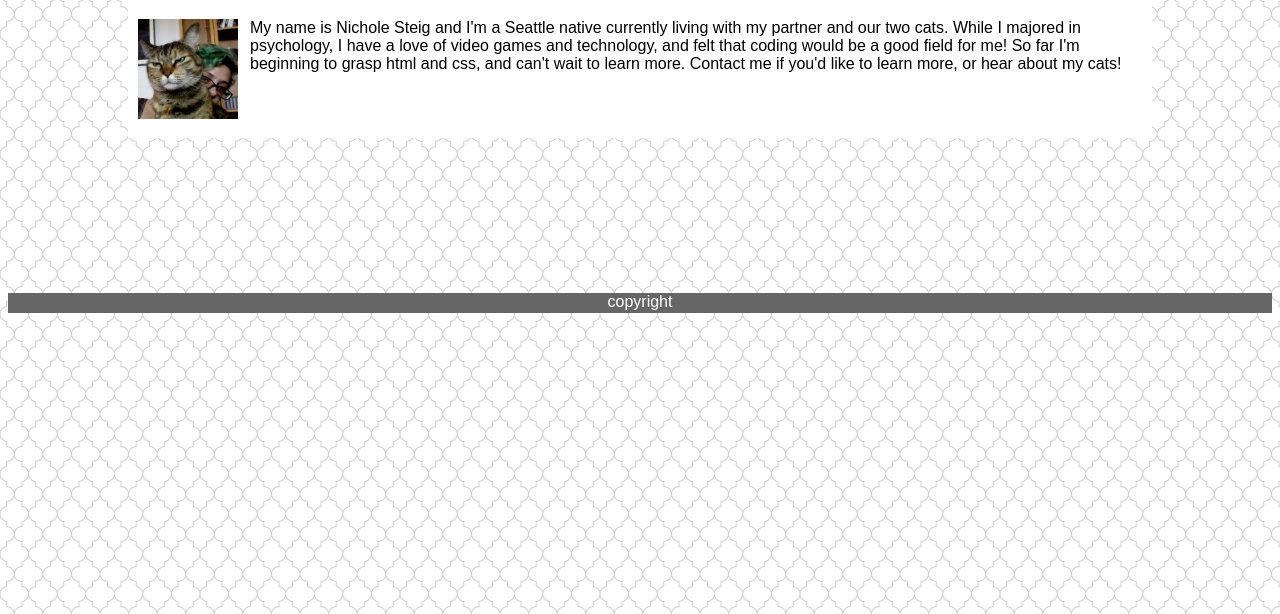
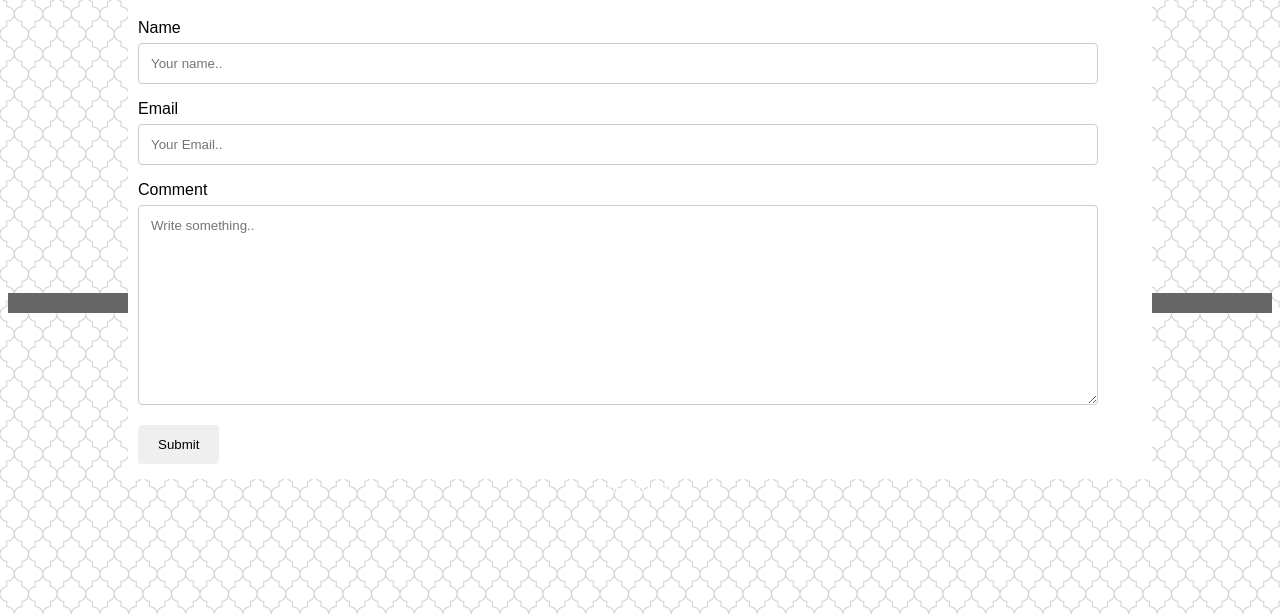
Before and after one commit to NicholeSteig/Homework1, a plain HTML site: page contact.html in a window 1280 px wide. Shown: the part 186-800 px from the top of the page. Drawn offline with Linux system fonts and the light colour scheme.

Commit message:
added contact

```diff
--- a/assets/css/style.css
+++ b/assets/css/style.css
@@ -106,3 +106,40 @@
 .allphotos{
   padding: 0 80px 0 80px;
 }
+
+.container{
+  font-family: Arial, Helvetica, sans-serif;
+}
+
+input[type=text], select, textarea {
+  width: 960px;
+  padding: 12px;
+  border: 1px solid #ccc;
+  border-radius: 4px;
+  box-sizing: border-box;
+  margin-top: 6px;
+  margin-bottom: 16px;
+  resize: vertical;
+  font-family: Arial, Helvetica, sans-serif;
+}
+
+input[type=submit] {
+  padding: 12px 20px;
+  border: none;
+  border-radius: 4px;
+  cursor: pointer;
+}
+
+input[type=name] {
+  padding: 12px 20px;
+  border: none;
+  border-radius: 4px;
+  cursor: pointer;
+}
+
+input[type=email] {
+  padding: 12px 20px;
+  border: none;
+  border-radius: 4px;
+  cursor: pointer;
+}
--- a/contact.html
+++ b/contact.html
@@ -35,27 +35,26 @@
 
 <div class="main">
 
-
-
     <div class="body">
         <div class="aboutme">
             About Me
+
         </div>
+        <div class="container">
+                <form action="action_page.php">
 
+                  <label for="name">Name</label>
+                  <input type="text" id="name" name="name" placeholder="Your name..">
 
+                  <label for="email">Email</label>
+                  <input type="text" id="email" name="email" placeholder="Your Email..">
 
+                  <label for="comment">Comment</label>
+                  <textarea id="comment" name="comment" placeholder="Write something.." style="height:200px"></textarea>
 
+                  <input type="submit" value="Submit">
 
-                <div class="bio">
-                        <div class="image"><img src="assets/pictures/me+beans.jpg" width="100" height="100">
-                        </div>My name is Nichole Steig and
-                        I'm a Seattle native currently living with my partner and our
-                        two cats.
-                        While I majored in psychology, I have a love of video games and technology, and felt
-                        that coding
-                        would be a good field for me! So far I'm beginning to grasp html and css, and can't wait
-                        to
-                        learn more. Contact me if you'd like to learn more, or hear about my cats!
+                </form>
               </div>
     </div>
 </div>
```
Lines whose indentation alone changed are shown as unchanged.
